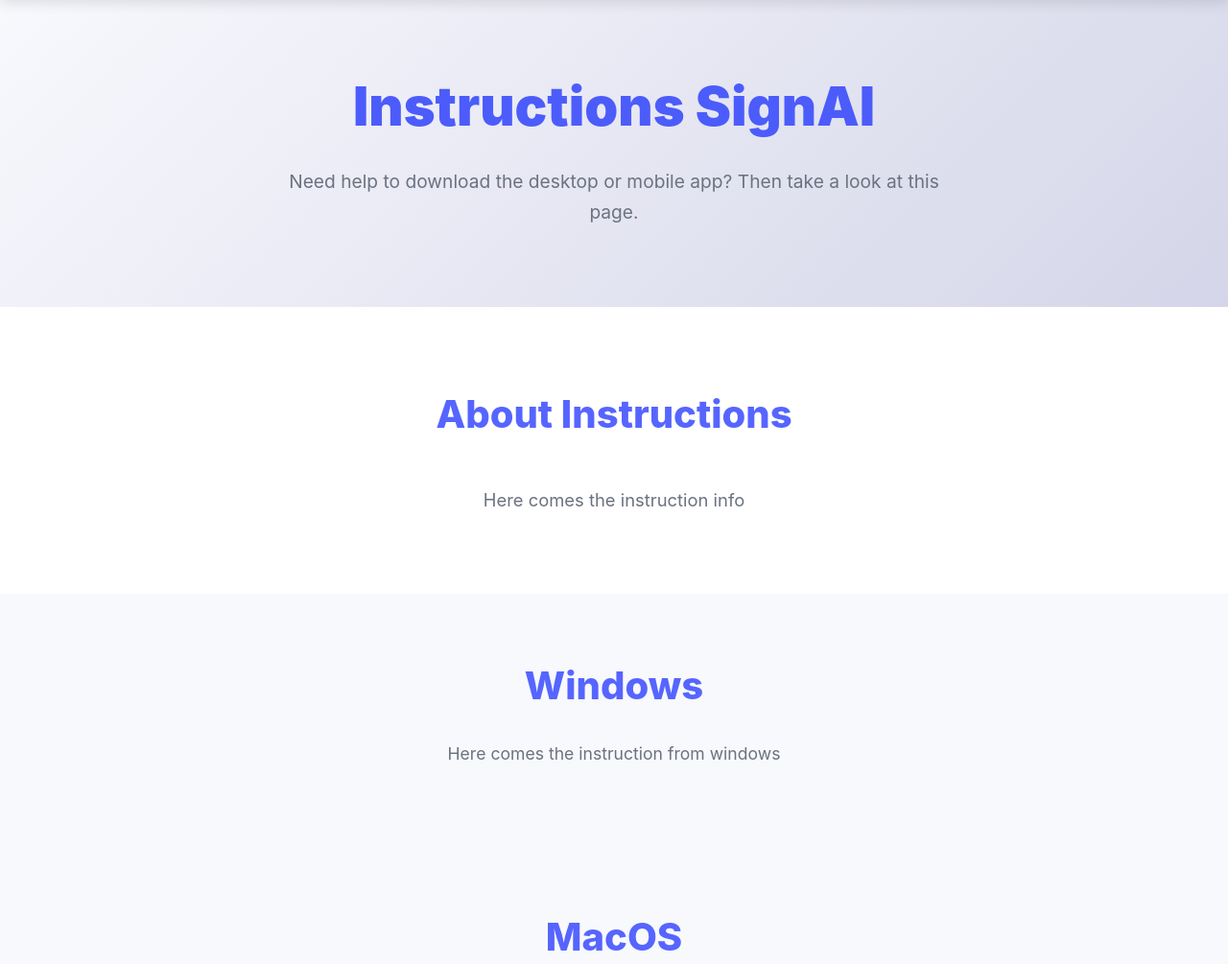
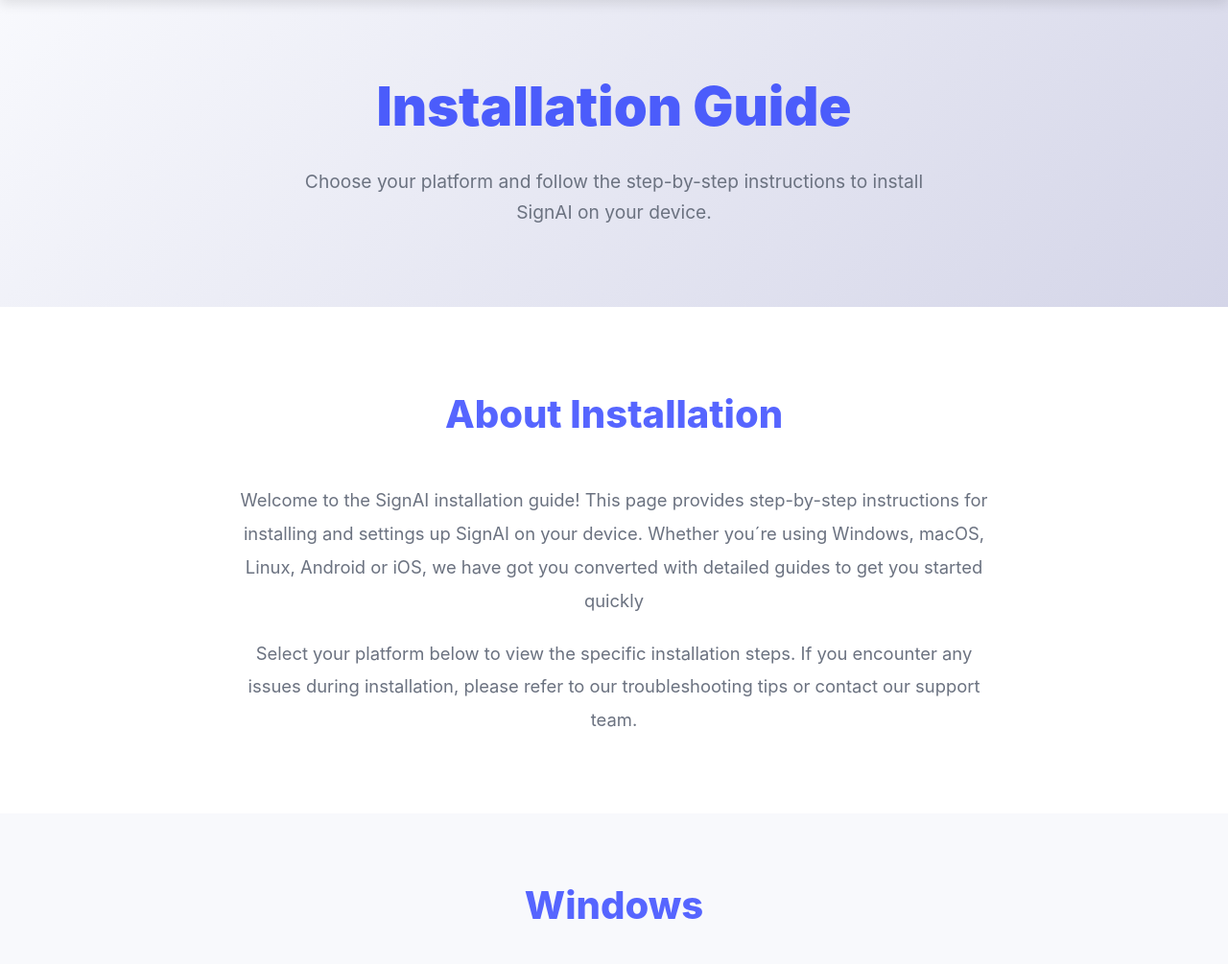
Before and after one commit to Stefanos0710/SignAI, a Flask app: page /download/instructions in a window 1280 px wide. Shown: the part 84-1089 px from the top of the page at 96% size. Run offline with Flask 2, Linux system fonts and the light colour scheme.

Commit message:
Add instructions section and CSS for installation guide
Introduced a new instructions section in the footer of download, index, and instructions pages, linking to platform-specific installation guides. Added instructions.css for future styling and updated instructions.html with improved content and references to the new stylesheet.

```diff
--- /dev/null
+++ b/product_webside/static/css/instructions.css
@@ -0,0 +1 @@
+/* here comes the css for the instructions */
--- a/product_webside/templates/instructions.html
+++ b/product_webside/templates/instructions.html
@@ -9,6 +9,7 @@
     <link rel="stylesheet" href="{{ url_for('static', filename='css/navigation.css') }}">
     <link rel="stylesheet" href="{{ url_for('static', filename='css/footer.css') }}">
     <link rel="stylesheet" href="{{ url_for('static', filename='css/download.css') }}">
+    <link rel="stylesheet" href="{{ url_for('static', filename='css/instructions.css') }}">
 </head>
 <body>
 <nav id="navbar" class="navbar">
@@ -28,16 +29,18 @@
 
 <!-- Hero Section -->
 <section class="download-hero">
-    <h1>Instructions SignAI</h1>
-    <p>Need help to download the desktop or mobile app?
-    Then take a look at this page.</p>
+    <h1>Installation Guide</h1>
+    <p>Choose your platform and follow the step-by-step instructions to install SignAI on your device.</p>
 </section>
 
 <section class="about" id="about">
-    <h2>About Instructions</h2>
-    <p>Here comes the instruction info</p>
+    <h2>About Installation</h2>
+    <p>Welcome to the SignAI installation guide! This page provides step-by-step instructions for installing
+    and settings up SignAI on your device. Whether you´re using Windows, macOS, Linux, Android
+    or iOS, we have got you converted with detailed guides to get you started quickly</p>
+    <p>Select your platform below to view the specific installation steps. If you encounter any issues
+    during installation, please refer to our troubleshooting tips or contact our support team.</p>
 </section>
-
 
 <!-- Download Section -->
 <section id="window">
@@ -88,6 +91,14 @@
             <a href="/download#download-ios">iOS</a>
         </div>
         <div class="footer-section">
+            <h3>Instructions</h3>
+            <a href="/download/instructions#window">Windows</a>
+            <a href="/download/instructions#macos">MacOS</a>
+            <a href="/download/instructions#linux">Linux</a>
+            <a href="/download/instructions#android">Android</a>
+            <a href="/download/instructions#ios">iOS</a>
+        </div>
+        <div class="footer-section">
             <h3>Follow Us</h3>
             <a href="https://github.com/Stefanos0710/SignAI" target="_blank">GitHub</a>
         </div>
```
Also changed, not shown: product_webside/templates/download.html (+8 -0 lines), product_webside/templates/index.html (+8 -0 lines).
